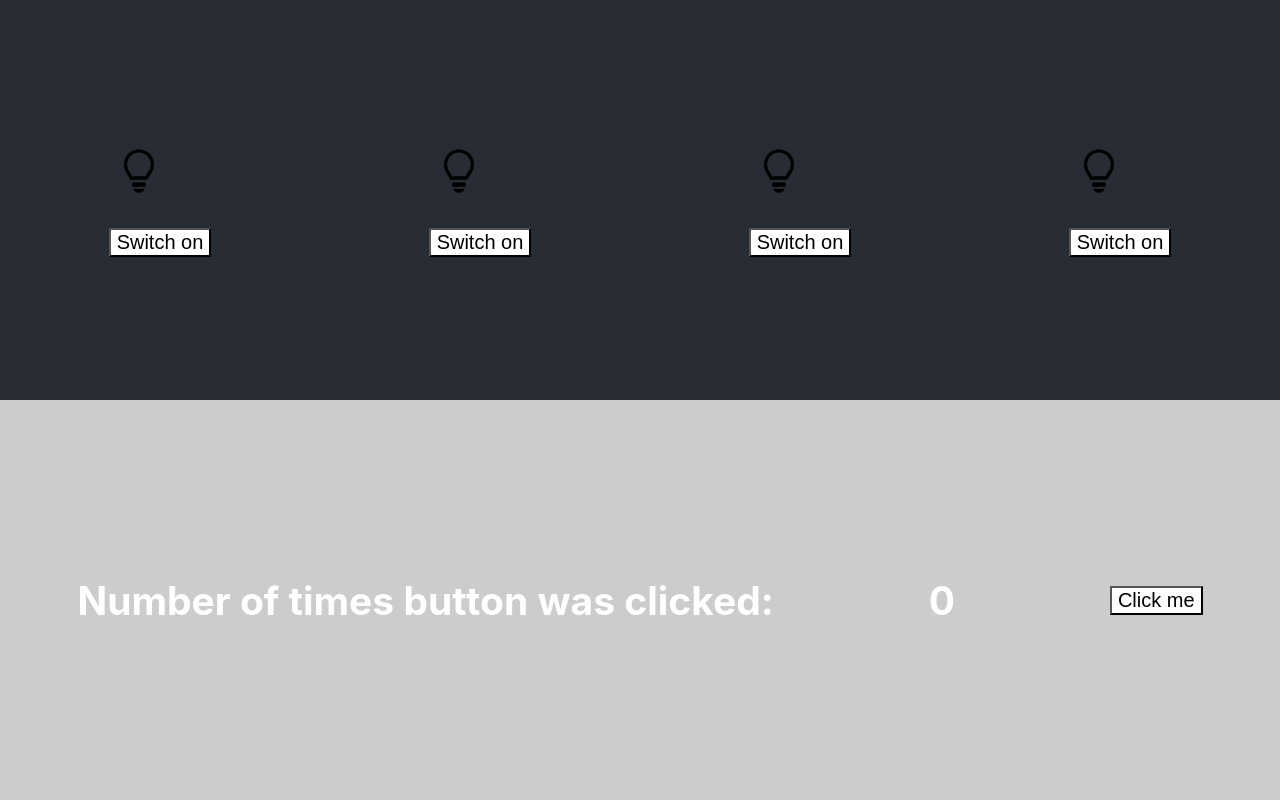
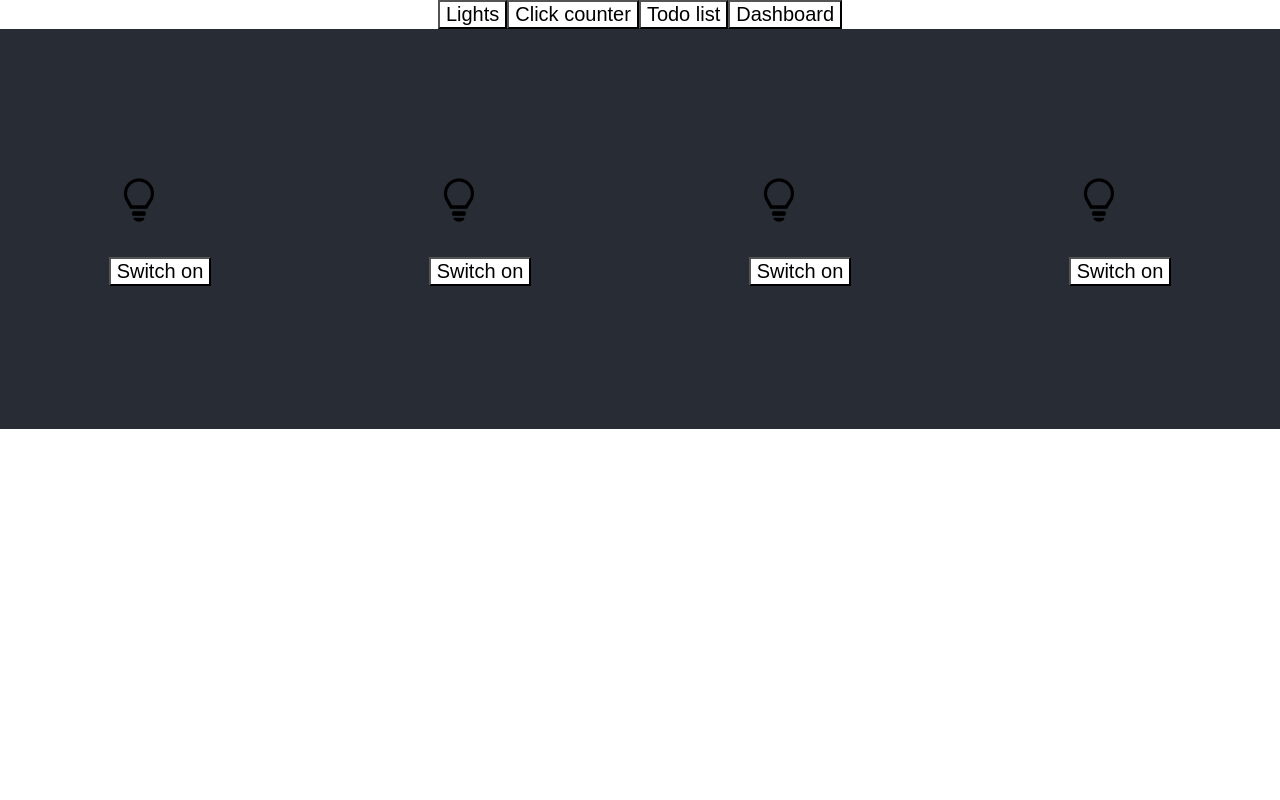
Before and after one commit to SkillsUnion-SE-C3/unidirectional-flow-assignment, a React (Create React App) app: page / in a window 1280 px wide. Shown: the top 800 px of the page. Built offline with nearby package versions, Linux system fonts and the light colour scheme.

Commit message:
Code from the session

```diff
--- a/src/App.js
+++ b/src/App.js
@@ -1,13 +1,37 @@
 import Lights from './Lights';
 import ClickCounter from './ClickCounter';
 import TodoList from './TodoList';
+import Dashboard from './Dashboard';
+import { useState } from 'react'
 
 function App() {
+
+  const [page, setPage] = useState("lights")
+  const [clickCount, setClickCount] = useState(0)
+
+  function getPage() {
+    if (page === "lights") {
+      return <Lights />
+    } else if (page === "clicks") {
+      return <ClickCounter
+        clickCount={clickCount}
+        setClickCount={setClickCount} />
+    } else if (page === "todos") {
+      return <TodoList />
+    } else if (page === "dashboard") {
+      return <Dashboard clickCount={clickCount} />
+    }
+  }
+
   return (
     <div className="app">
-      <Lights />
-      <ClickCounter />
-      <TodoList />
+      <nav>
+        <button onClick={() => setPage("lights")}>Lights</button>
+        <button onClick={() => setPage("clicks")}>Click counter</button>
+        <button onClick={() => setPage("todos")}>Todo list</button>
+        <button onClick={() => setPage("dashboard")}>Dashboard</button>
+      </nav>
+      {getPage()}
     </div>
   );
 }
--- a/src/Bulb.js
+++ b/src/Bulb.js
@@ -1,8 +1,6 @@
 import { useState } from 'react'
 
 function Bulb(props) {
-
-
   let [switchedOn, setSwitchedOn] = useState(false)
 
   function handleClick() {
--- a/src/ClickCounter.js
+++ b/src/ClickCounter.js
@@ -1,14 +1,15 @@
-import { useState } from 'react'
 
-function ClickCounter() {
-
-  const [clickCount, setClickCount] = useState(0)
+function ClickCounter(props) {
 
   return (
     <section className="section-lightgray">
       <h1>Number of times button was clicked:</h1>
-      <h1>{clickCount}</h1>
-      <button onClick={() => { setClickCount(clickCount + 1) }}>Click me</button>
+      <h1>{props.clickCount}</h1>
+      <button onClick={
+        () => props.setClickCount(props.clickCount + 1)
+      }>
+        Click me
+      </button>
     </section>
   )
 }
--- /dev/null
+++ b/src/Dashboard.js
@@ -0,0 +1,12 @@
+function Dashboard(props) {
+
+  return (
+    <section>
+      <h1 className="dark-text">
+        Current click count is {props.clickCount}
+      </h1>
+    </section>
+  )
+}
+
+export default Dashboard
--- a/src/Todo.js
+++ b/src/Todo.js
@@ -1,8 +1,12 @@
 function Todo(props) {
   return (
-    <h2 style={{ color: props.todo.done ? "green" : "red" }}>
-      {props.todo.name}
-    </h2>
+    <div>
+      <h2 style={{ color: props.todo.done ? "green" : "red" }}>
+        {props.todo.name}
+      </h2>
+      <button onClick={() => props.completeTodo(props.todo.name)}>Complete</button>
+      <button onClick={() => props.removeTodo(props.todo)}>Remove</button>
+    </div>
   )
 }
 
--- a/src/TodoList.js
+++ b/src/TodoList.js
@@ -14,17 +14,34 @@ function TodoList() {
     setTodos([...todos, { name: value, done: false }])
   }
 
+  function completeTodo(name) {
+    const newTodos = todos.map((item) => {
+      if (item.name === name) {
+        return { ...item, done: true }
+      } else {
+        return item
+      }
+    })
+
+    setTodos(newTodos)
+  }
+
+  function removeTodo(todo) {
+    const newTodos = todos.filter((todoItem) => todoItem !== todo)
+    setTodos(newTodos)
+  }
+
   return (
     <section>
       <div>{todos.map((todo, index) =>
-        <Todo key={`todo-${index}`} todo={todo} />
+        <Todo index={index} removeTodo={removeTodo} completeTodo={completeTodo} key={`todo-${index}`} todo={todo} />
       )}
       </div>
       <form>
         <input onChange={handleChange} placeholder="Add todo" />
         <button type="submit" onClick={addTodo}>Add</button>
       </form>
-    </section>
+    </section >
   )
 }
 
--- a/src/index.css
+++ b/src/index.css
@@ -39,3 +39,7 @@ button {
   font-size: 20px;
   background-color: white;
 }
+
+.dark-text {
+  color: black
+}
```
